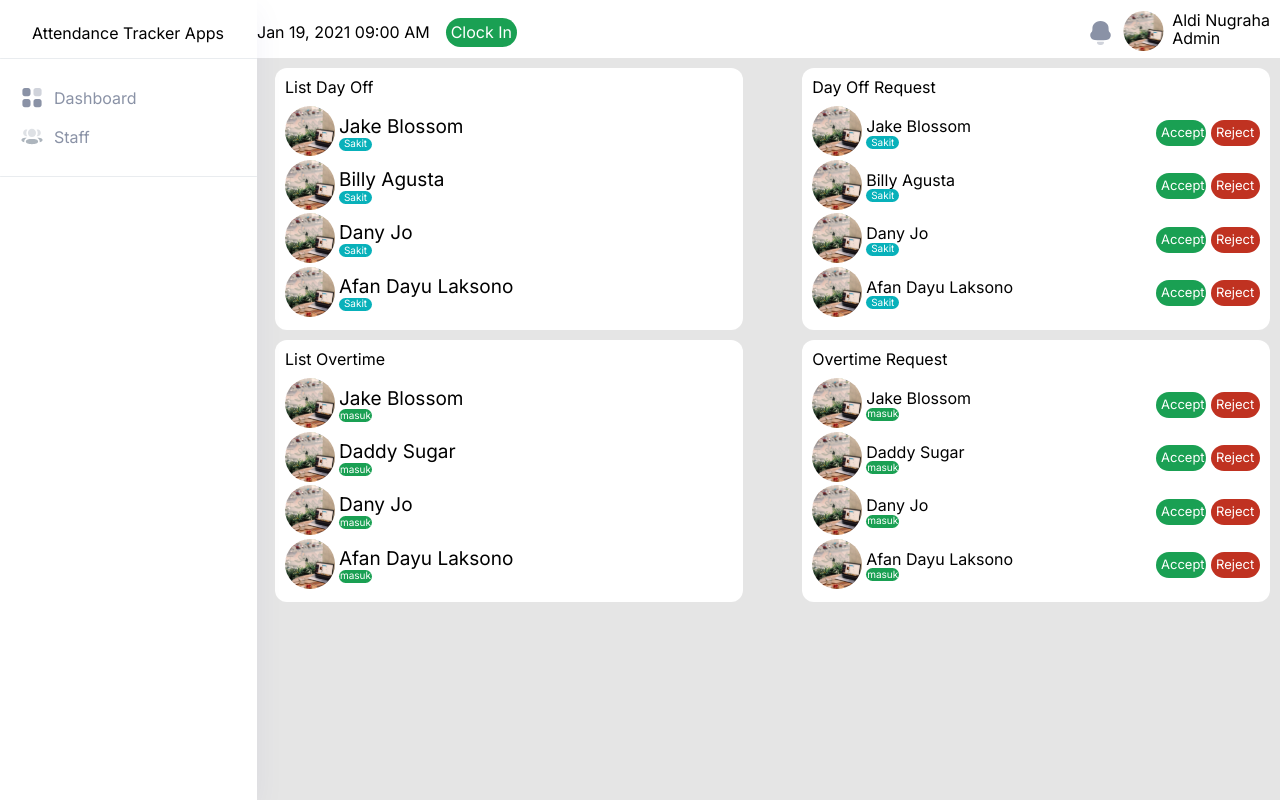
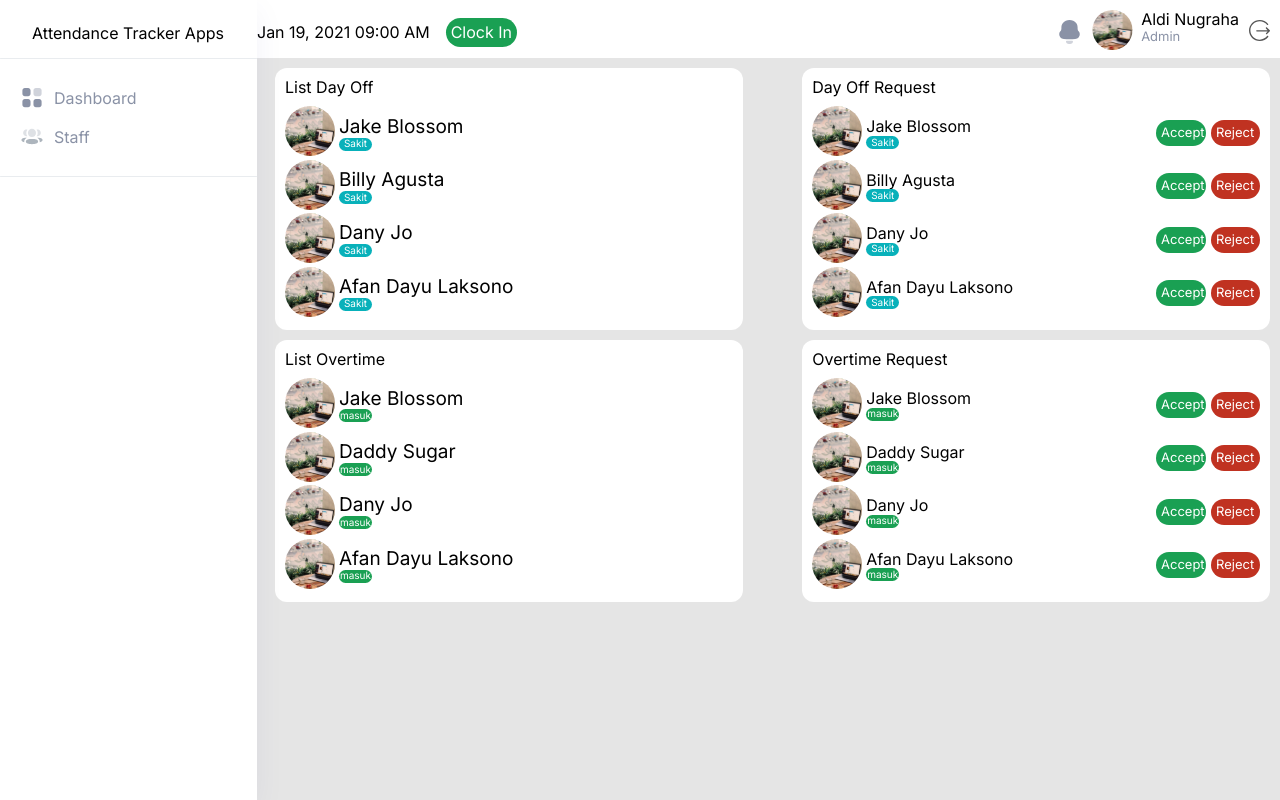
Before and after one commit to glints-IPE-4/frontend_staff_attendance, a React (Create React App) app: page / in a window 1280 px wide. Built offline with nearby package versions, Linux system fonts and the light colour scheme.

Commit message:
Menambahkan Icon Log Out

```diff
--- a/src/components/Sidebar.jsx
+++ b/src/components/Sidebar.jsx
@@ -4,6 +4,7 @@ import Category from '../assets/svg/Category.svg';
 import Users from '../assets/svg/Users.svg';
 import Frame from '../assets/svg/Frame.svg';
 import Notification from '../assets/svg/Notification.svg';
+import Logout from '../assets/svg/Logout.svg';
 
 const menuItems = [
   { name: 'Dashboard', to: '/DashboardPage', icon: Category },
@@ -22,9 +23,12 @@ const Sidebar = () => (
         <img src={Notification} alt='Notification' />
       </div>
       <img src={Frame} alt='Frame' />
-      <div>
+      <div className='staff'>
         <div className='header-staff'>Aldi Nugraha</div>
         <div className='role-staff'>Admin</div>
+      </div>
+      <div className='logout'>
+        <img src={Logout} alt='Logout' />
       </div>
     </div>
     <div className='sidebar'>
--- a/src/styles/_sidebar.scss
+++ b/src/styles/_sidebar.scss
@@ -26,6 +26,12 @@
   }
 
   .header-role {
+    .staff {
+      .role-staff {
+        color: #8a92a6;
+        font-size: small;
+      }
+    }
     display: flex;
     img {
       width: 57px;
@@ -37,6 +43,13 @@
         width: 29px;
         height: 44px;
       }
+    }
+  }
+  .logout {
+    img {
+      width: 21px;
+      height: 41px;
+      padding-left: 10px;
     }
   }
   .sidebar {
@@ -98,6 +111,7 @@
         }
       }
     }
+
     .divider {
       width: 100%;
       height: 1px;
```
Also changed, not shown: src/assets/svg/Logout.svg (added).
